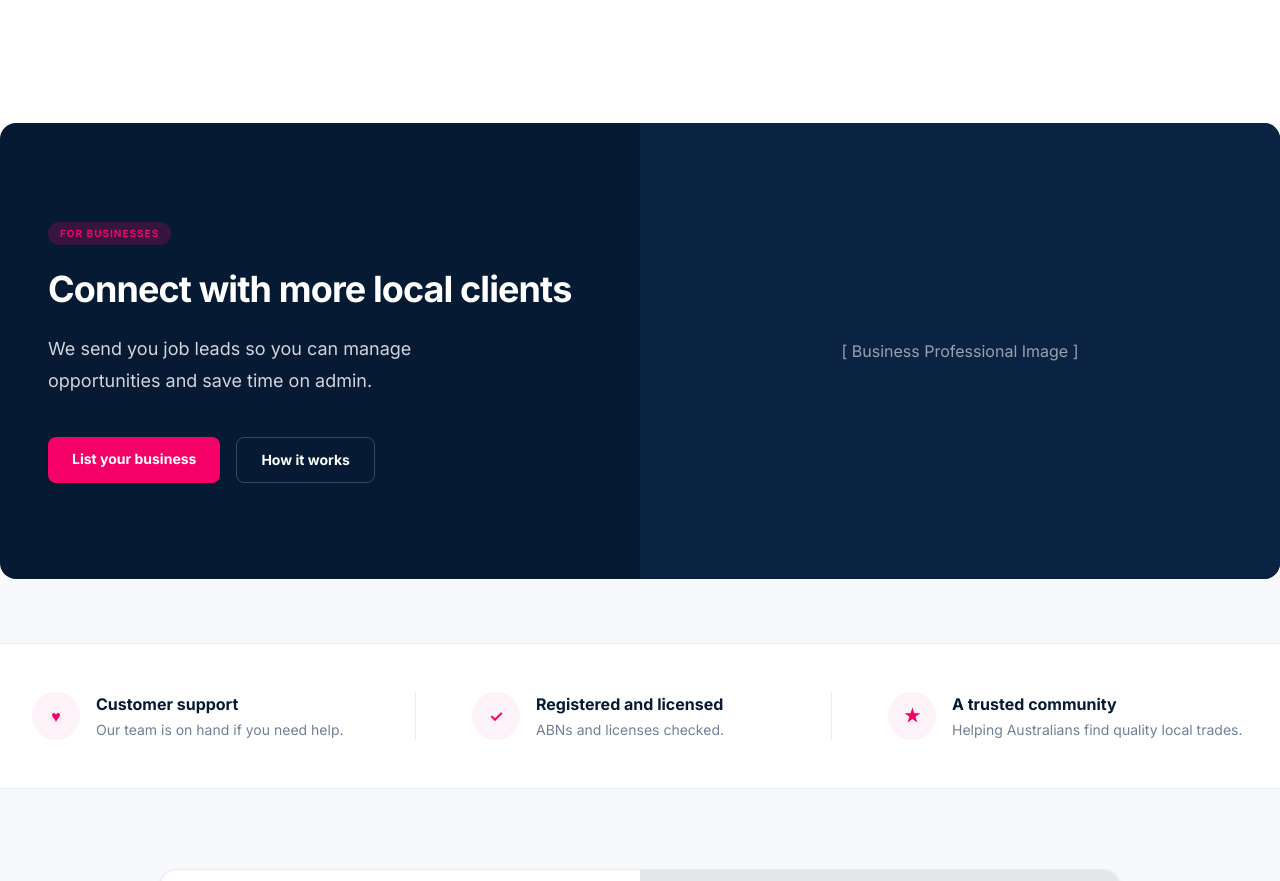
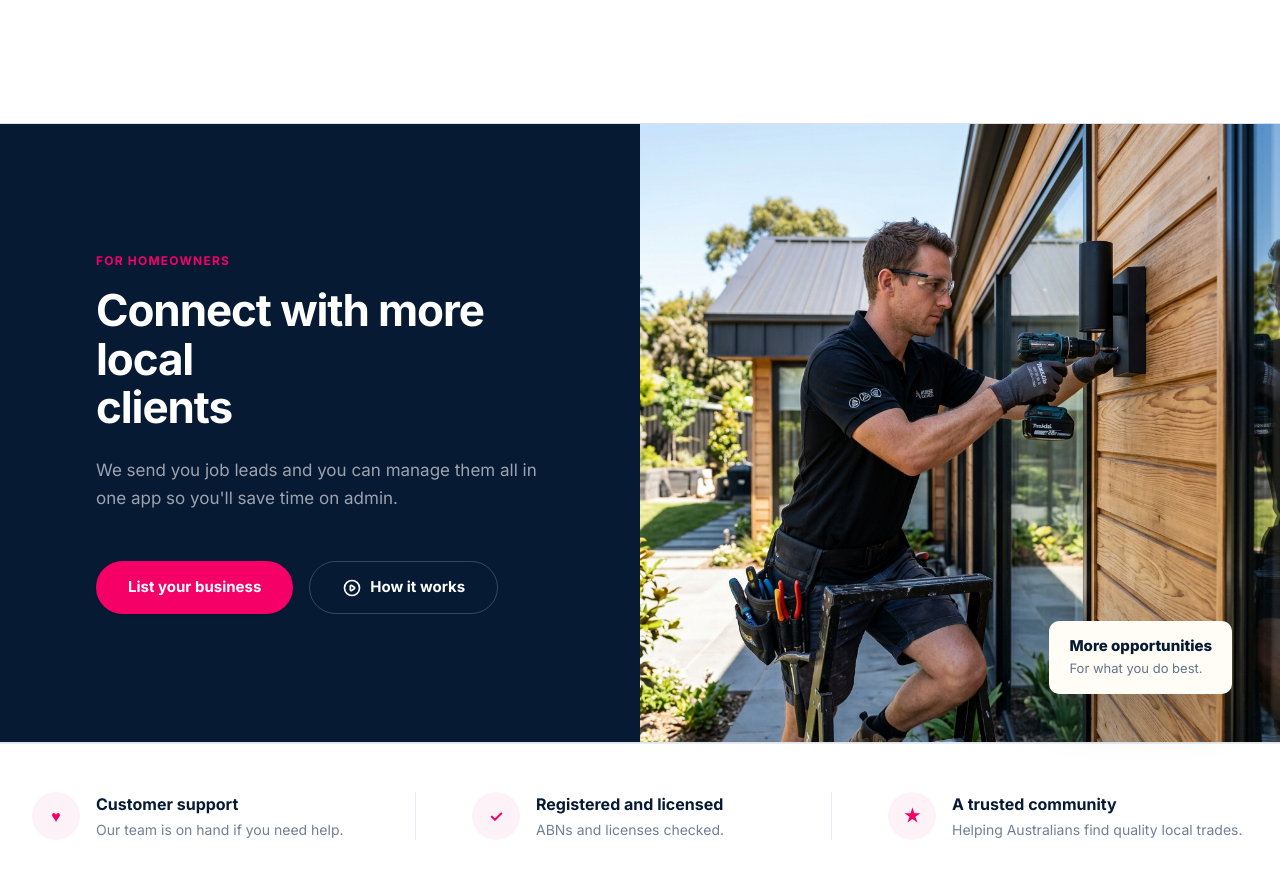
Before and after one commit to avengerflg/local-pages, a Next.js app in the folder frontend/: page / in a window 1280 px wide. Shown: the part 2140-3021 px from the top of the page. Built offline with nearby package versions, Linux system fonts and the light colour scheme; no server answers.

Commit message:
style: implement business cta section matching high fidelity mockup with full bleed split layout

```diff
--- a/frontend/src/components/home/BusinessCTA.tsx
+++ b/frontend/src/components/home/BusinessCTA.tsx
@@ -1,30 +1,52 @@
 import Link from 'next/link';
+import Image from 'next/image';
 
 export const BusinessCTA = () => {
   return (
-    <div className="bg-brand-navy relative overflow-hidden rounded-2xl mx-4 sm:mx-6 lg:mx-8 mb-16 lg:flex lg:items-stretch max-w-7xl xl:mx-auto">
-      <div className="px-6 py-16 sm:px-12 sm:py-20 lg:w-1/2 lg:py-24 z-10 relative">
-        <span className="inline-block px-3 py-1 rounded-full bg-brand-pink/20 text-brand-pink text-[10px] font-bold tracking-widest uppercase mb-6">
-          FOR BUSINESSES
-        </span>
-        <h2 className="text-3xl font-bold tracking-tight text-white sm:text-4xl mb-6">
-          Connect with more local clients
+    <section className="w-full flex flex-col lg:flex-row border-y border-brand-navy-light/10">
+      {/* Left Content */}
+      <div className="w-full lg:w-1/2 bg-[#061A33] flex items-center justify-center py-24 px-8 sm:px-16 lg:py-32 xl:px-24">
+        <div className="max-w-xl w-full">
+          <div className="text-brand-pink text-[12px] font-bold tracking-[0.1em] uppercase mb-4">
+            FOR HOMEOWNERS
+          </div>
+          <h2 className="text-[36px] sm:text-[44px] font-bold tracking-tight text-white leading-[1.1] mb-6">
+            Connect with more local<br className="hidden sm:block" /> clients
           </h2>
-        <p className="text-lg leading-8 text-gray-300 mb-10 max-w-md">
-          We send you job leads so you can manage opportunities and save time on admin.
+          <p className="text-[17px] leading-[1.7] text-[#9CA3AF] mb-12 max-w-[480px]">
+            We send you job leads and you can manage them all in one app so you&apos;ll save time on admin.
           </p>
+
           <div className="flex flex-col sm:flex-row gap-4">
-          <Link href="/register" className="rounded-lg bg-brand-pink px-6 py-3 text-sm font-bold text-white shadow-sm hover:bg-brand-pink-hover text-center transition-colors">
+            <Link href="/register" className="flex items-center justify-center rounded-full bg-brand-pink px-8 py-3.5 text-[15px] font-bold text-white shadow-sm hover:bg-brand-pink-hover transition-colors">
               List your business
             </Link>
-          <Link href="/#how-it-works" className="rounded-lg border border-white/20 bg-transparent px-6 py-3 text-sm font-bold text-white hover:bg-white/10 text-center transition-colors">
+            <Link href="/#how-it-works" className="flex items-center justify-center gap-2 rounded-full border border-white/20 bg-transparent px-8 py-3.5 text-[15px] font-bold text-white hover:bg-white/5 transition-colors">
+              <svg className="w-5 h-5 text-white shrink-0" fill="none" viewBox="0 0 24 24" stroke="currentColor">
+                <path strokeLinecap="round" strokeLinejoin="round" strokeWidth="2" d="M14.752 11.168l-3.197-2.132A1 1 0 0010 9.87v4.263a1 1 0 001.555.832l3.197-2.132a1 1 0 000-1.664z"></path>
+                <path strokeLinecap="round" strokeLinejoin="round" strokeWidth="2" d="M21 12a9 9 0 11-18 0 9 9 0 0118 0z"></path>
+              </svg>
               How it works
             </Link>
           </div>
         </div>
-      <div className="lg:w-1/2 h-64 sm:h-80 lg:h-auto relative bg-brand-navy-light flex items-center justify-center text-gray-400">
-        [ Business Professional Image ]
+      </div>
+
+      {/* Right Image */}
+      <div className="w-full lg:w-1/2 relative min-h-[450px] lg:min-h-[600px] flex items-end justify-end">
+        <Image
+          src="/images/business-cta.jpg"
+          alt="Tradie working on site"
+          fill
+          className="object-cover"
+        />
+
+        {/* Floating Card */}
+        <div className="absolute bottom-6 right-6 lg:bottom-12 lg:right-12 bg-[#FFFDF5] rounded-[10px] py-4 px-5 shadow-2xl max-w-[240px]">
+          <h4 className="text-[#061A33] font-extrabold text-[15px] mb-1 leading-tight">More opportunities</h4>
+          <p className="text-[#64748B] text-[13px] leading-snug">For what you do best.</p>
         </div>
       </div>
+    </section>
   );
 };
```
Also changed, not shown: frontend/public/images/business-cta.jpg (added). Lines whose indentation alone changed are shown as unchanged.
